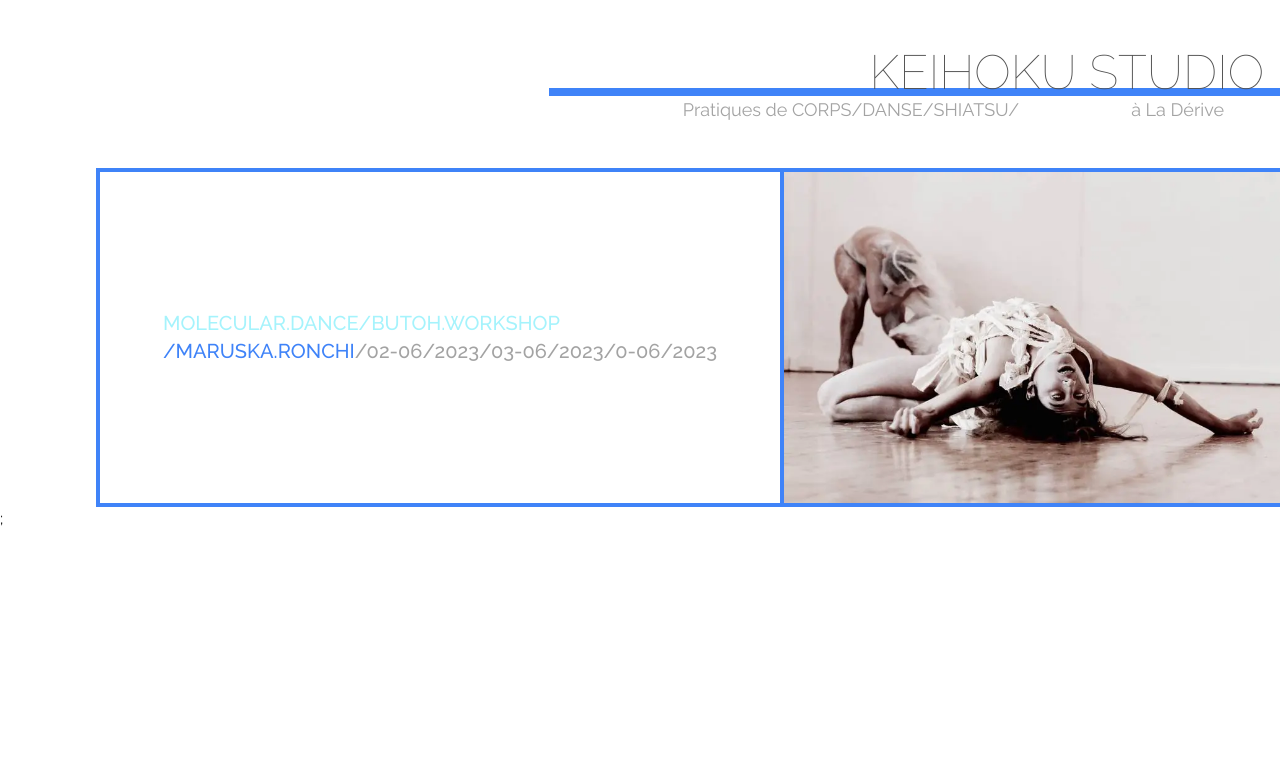
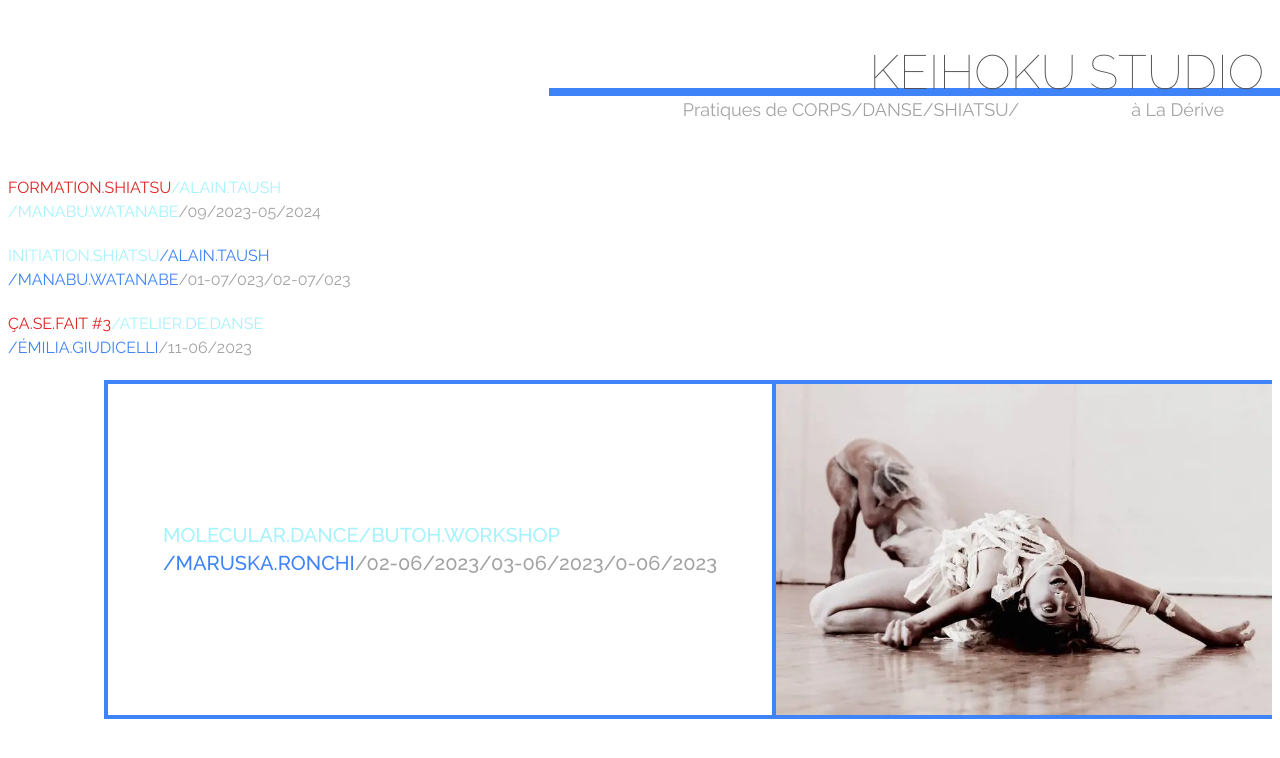
Before and after one commit to jolysnicolas1/keihoku, a Next.js app: page / in a window 1280 px wide. Shown: the top 758 px of the page. Built offline with nearby package versions, Linux system fonts and the light colour scheme.

Commit message:
add next events

```diff
--- a/app/butoh/page.tsx
+++ b/app/butoh/page.tsx
@@ -9,11 +9,11 @@ export default function Home() {
       <main className="min-h-screen pt-12 flex flex-col space-y-12 sm:ml-12 md:ml-24">
         <div className="flex flex-col md:flex-row border-blue-500 border-t-4 border-l-4  justify-between sm:p-5 md:p-0 xl:ml-60">
             <div className="flex flex-col align-center text-xl space-y-3 p-4 md:pl-12 md:justify-center md:w-fit md:grow">
-                <div className="font-medium md:hidden">
+                <div className="font-medium lg:hidden">
                     <p className='text-cyan-200'>MOLECULAR.DANCE/BUTOH</p>
                     <p className='text-blue-500'>.WORKSHOP/MARUSKA.RONCHI</p>
                 </div>
-                <div className="font-medium hidden md:flex">
+                <div className="font-medium hidden lg:flex">
                     <p className='text-cyan-200'>MOLECULAR.DANCE/BUTOH</p>
                     <p className='text-blue-500'>.WORKSHOP/MARUSKA.RONCHI</p>
                 </div>
@@ -43,13 +43,13 @@ export default function Home() {
             </div>
         </div>
 
-        <div className="p-5">
+        <div className="p-5 md:pr-12 xl:px-44 2xl:px-60">
             <p>
             All cells in our body are made up of molecules, which are themselves made up of atoms, that are bonded together. These molecules are composing and recomposing theirselves, by breaking and changing the way the atoms are bound together, in an eternal dance, which is becoming possible through the space and energy inbetween each particle. As human beings, we can perceive this empty space and energy inside us. At the same time life its a continuous exchange of giving and receiving. As the atoms are connected
 into the form of a molecule, bonds with other people are important and vital for our human life. To recognize and realize this bonding we also need space (big or small as it is) and silence. In the stillness we can feel this eternal dance of life. In this workshop we like to experiment with new ways of creation of our personal movement, exploring our body as matter and feeling the empty space and moments of silence between movements. Guided explorations with concrete and abstract images will help us to find new ways and new interaction with the space and other people. The silence inbetween movements is the door opener of new possibilities. Each one of us is a beautiful form of life. In the nature there are so many expressions of life, each one different, each one so unique and beautiful. Lets find our form, our unique quality and movement and bring this as a gift to the others. Lets feel the ties that bind us.
             </p>
         </div>
-        <div className="p-5">
+        <div className="p-5 md:pr-12 xl:px-44 2xl:px-60">
             <p>
                 Maruska Ronchi is an independent butoh dancer, choreographer, performer and teacher. Graduated in Contemporary dance, she discovered butoh in 2009 with Atsushi Takenouchi and, since then, researching in butoh under his guidance, becoming his assistant in JINEN butoh school in Italy where she had the possibility to dive deeply into butoh practice for 12 years. Besides that, she met many other important teachers, among others, Yoshito Ohno, Masaki Iwana, Yumiko Yoshioka, Minako Seki, Carlotta Ikeda, Seisaku, Sankai Yuku. She is developing her own approach to the creative process as an alchemical process of transmutation; she is collaborating with international artists, founding HAIKUMU (with Ursula Pehlke and William Lopes), Butoh_Pan Group, participating to Sense-Ability a collaborative online experiment with 14 artists initiated by Gio -Hyunju Shin), and Hafjor-Oceanus artistic residesidency and festival in Iceland, to make and developing original way for new creations. She danced under the direction of Atsushi Takenouchi, Joan Laage, and Seisaku. Besides her dance activities as a performer, she is deeply engaged in teaching through classes and workshops all over the world.
             </p>
--- a/app/page.tsx
+++ b/app/page.tsx
@@ -16,7 +16,7 @@ const raleway = Raleway({ subsets: ['latin'] });
 
 export default function Home() {
   return (
-    <main className="min-h-screen pt-12 flex flex-col space-y-12">
+    <main className="min-h-screen pt-12 flex flex-col space-y-24">
       {/* <div className="flex flex-col justify-center font-medium">
         <Studio></Studio>
         <div className='agenda text-right my-5'>
@@ -40,10 +40,24 @@ export default function Home() {
 
       <Footer></Footer> */}
 
-
+      <div className="flex flex-col p-2 space-y-5 font-light">
+        <div className='flex flex-col'>
+          <p className=''> <strong className='text-red-600'>FORMATION.SHIATSU</strong><strong className='text-cyan-200'>/ALAIN.TAUSH</strong>  </p>
+          <p className=''><strong className='text-cyan-200'>/MANABU.WATANABE</strong><strong className='text-neutral-400'>/09/2023-05/2024</strong></p>
+        </div>
+        <div className='flex flex-col'>
+          <p className=''> <strong className='text-cyan-200'>INITIATION.SHIATSU</strong><strong className='text-blue-500'>/ALAIN.TAUSH</strong>  </p>
+          <p className=''><strong className='text-blue-500'>/MANABU.WATANABE</strong><strong className='text-neutral-400'>/01-07/023/02-07/023</strong></p>
+        </div>
+        <div className='flex flex-col'>
+          <p className=''> <strong className='text-red-600'>ÇA.SE.FAIT #3</strong><strong className='text-cyan-200'>/ATELIER.DE.DANSE</strong>  </p>
+          <p className=''><strong className='text-blue-500'>/ÉMILIA.GIUDICELLI</strong><strong className='text-neutral-400'>/11-06/2023</strong></p>
+        </div>
       <Link href="/butoh">
         <NextEventSm/>
-      </Link>;
+      </Link>
+      </div>
+
     </main>
   )
 }
```
